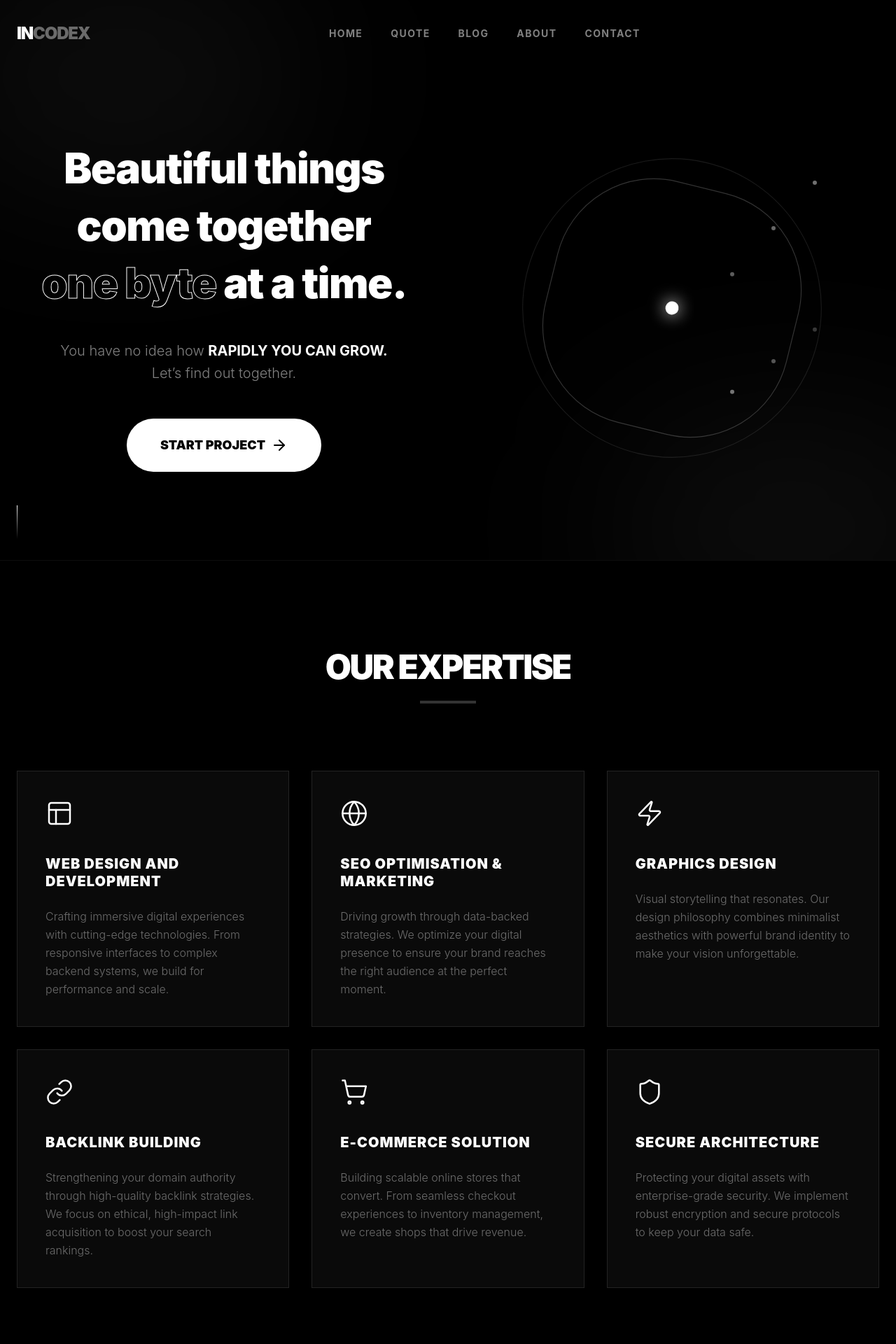
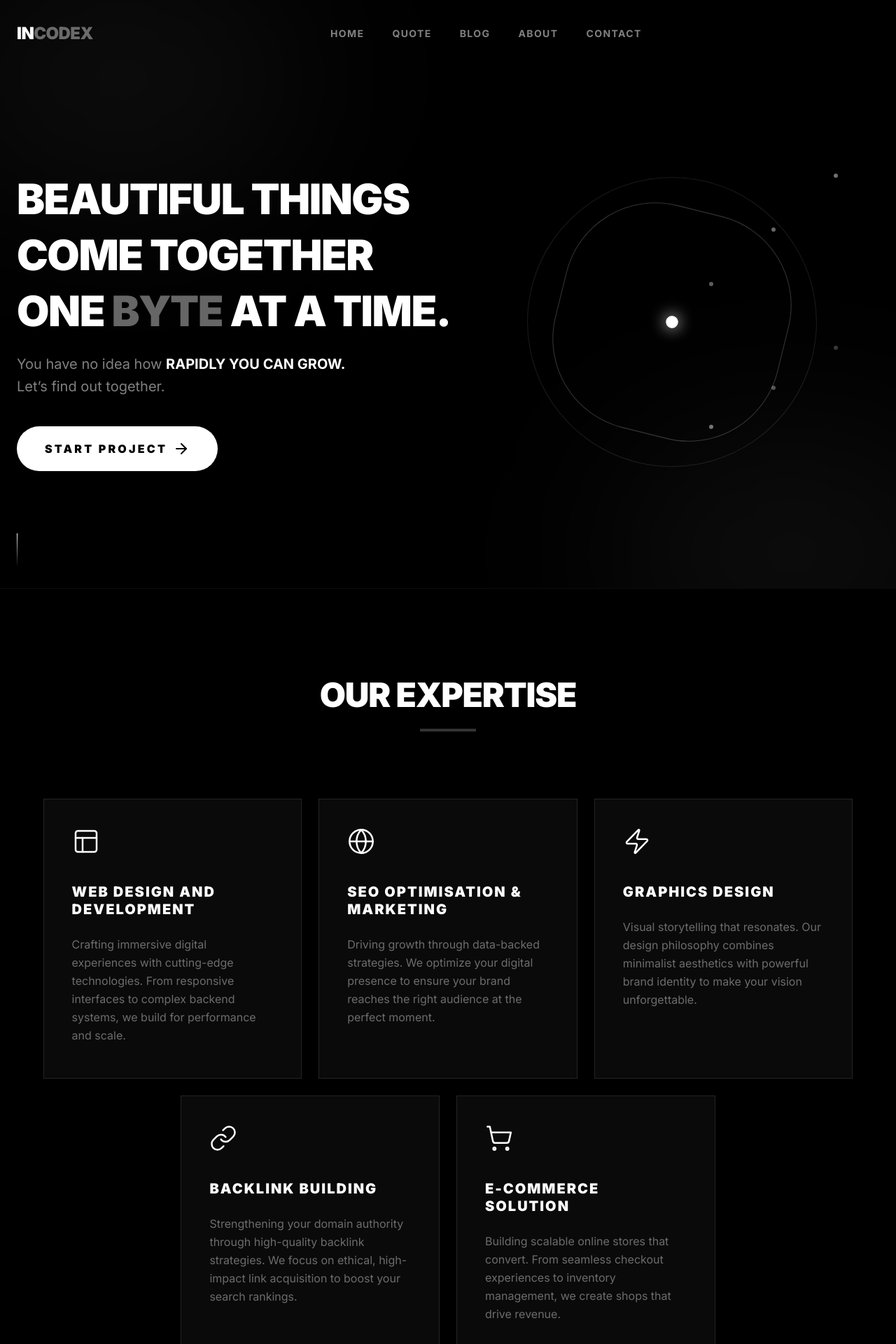
Before and after one commit to rantidebRoy/INCODEX, a React (Vite) app: page / in a window 1280 px wide. Shown: the top 1920 px of the page at 70% size. Built offline with nearby package versions, Linux system fonts and the light colour scheme.

Commit message:
Fonts Fixed

```diff
--- a/src/App.jsx
+++ b/src/App.jsx
@@ -19,7 +19,7 @@ const Navbar = () => {
           initial={{ opacity: 0, x: -20 }}
           animate={{ opacity: 1, x: 0 }}
           transition={{ duration: 0.8, ease: "easeOut" }}
-          className="text-2xl font-black tracking-tighter text-white cursor-default group"
+          className="text-2xl font-black tracking-tight text-white cursor-default group"
         >
           IN<span className="text-white/40 group-hover:text-white transition-colors duration-500">CODEX</span>
         </motion.div>
@@ -70,8 +70,8 @@ const Navbar = () => {
   );
 };
 
-const Reveal = ({ children, delay = 0 }) => (
-  <div className="relative overflow-hidden w-fit mx-auto">
+const Reveal = ({ children, delay = 0, className = "" }) => (
+  <div className={`relative overflow-hidden w-fit ${className}`}>
     <motion.div
       initial={{ y: "100%" }}
       whileInView={{ y: 0 }}
@@ -106,21 +106,21 @@ const Hero = () => {
         />
       </div>
 
-      <div className="max-w-7xl mx-auto w-full grid lg:grid-cols-2 gap-12 items-center relative z-10">
-        <div className="text-center">
-          <Reveal>
-            <h1 className="text-4xl md:text-6xl font-black text-white mb-4 leading-[1.1] tracking-tight">
+      <div className="max-w-7xl mx-auto w-full grid lg:grid-cols-2 gap-12 items-center relative z-10 py-12 md:py-20">
+        <div className="text-center lg:text-left max-w-2xl mx-auto lg:mx-0">
+          <Reveal className="mx-auto lg:mx-0">
+            <h1 className="text-3xl md:text-5xl lg:text-6xl font-black text-white mb-2 leading-[1.2] tracking-tight uppercase">
               Beautiful things
             </h1>
           </Reveal>
-          <Reveal delay={0.1}>
-            <h1 className="text-4xl md:text-6xl font-black text-white mb-4 leading-[1.1] tracking-tight">
+          <Reveal delay={0.1} className="mx-auto lg:mx-0">
+            <h1 className="text-3xl md:text-5xl lg:text-6xl font-black text-white mb-2 leading-[1.2] tracking-tight uppercase">
               come together
             </h1>
           </Reveal>
-          <Reveal delay={0.2}>
-            <h1 className="text-4xl md:text-6xl font-black text-white mb-4 leading-[1.1] tracking-tight">
-              <span className="text-outline-white text-transparent">one byte</span> at a time.
+          <Reveal delay={0.2} className="mx-auto lg:mx-0">
+            <h1 className="text-3xl md:text-5xl lg:text-6xl font-black text-white mb-6 leading-[1.2] tracking-tight uppercase whitespace-nowrap">
+              one <span className="text-white/40">byte</span> at a time.
             </h1>
           </Reveal>
 
@@ -128,7 +128,7 @@ const Hero = () => {
             initial={{ opacity: 0, y: 20 }}
             animate={{ opacity: 1, y: 0 }}
             transition={{ duration: 0.8, delay: 0.6 }}
-            className="text-lg md:text-xl text-white/50 mt-8 mb-12 max-w-xl mx-auto leading-relaxed font-light"
+            className="text-base md:text-lg lg:text-xl text-white/50 mb-10 leading-relaxed font-light px-4 md:px-0"
           >
             You have no idea how <span className="text-white font-bold">RAPIDLY YOU CAN GROW.</span> <br className="hidden md:block" />
             Let’s find out together.
@@ -138,42 +138,42 @@ const Hero = () => {
             initial={{ opacity: 0, scale: 0.9 }}
             animate={{ opacity: 1, scale: 1 }}
             transition={{ duration: 0.5, delay: 0.8 }}
-            className="flex flex-col sm:flex-row items-center justify-center gap-4"
+            className="flex flex-col sm:flex-row items-center justify-center lg:justify-start gap-4"
           >
-            <button className="bg-white text-black px-12 py-6 rounded-full font-black text-lg flex items-center group hover:bg-neutral-200 transition-all duration-300 shadow-2xl relative">
-              <span className="relative z-10">START PROJECT</span>
+            <button className="bg-white text-black px-10 py-5 rounded-full font-black text-base flex items-center group hover:bg-neutral-200 transition-all duration-300 shadow-2xl relative">
+              <span className="relative z-10 uppercase tracking-[0.2em]">START PROJECT</span>
               <ArrowRight className="ml-2 group-hover:translate-x-1 transition-transform relative z-10" />
             </button>
           </motion.div>
         </div>
 
-        {/* Right side animation */}
-        <div className="hidden lg:block relative h-[500px]">
+        {/* Right side animation - now responsive */}
+        <div className="relative h-[300px] md:h-[500px] lg:h-[600px] w-full flex items-center justify-center">
           <motion.div
             animate={{
               rotate: 360,
-              scale: [1, 1.1, 1],
+              scale: [1, 1.05, 1],
             }}
             transition={{
               duration: 20,
               repeat: Infinity,
               ease: "linear"
             }}
-            className="absolute top-1/2 left-1/2 -translate-x-1/2 -translate-y-1/2 w-[400px] h-[400px] border border-white/10 rounded-full"
+            className="absolute w-[280px] h-[280px] md:w-[400px] md:h-[400px] border border-white/10 rounded-full"
           />
           <motion.div
             animate={{
               rotate: -360,
-              scale: [1, 1.2, 1],
+              scale: [1, 1.1, 1],
             }}
             transition={{
               duration: 15,
               repeat: Infinity,
               ease: "linear"
             }}
-            className="absolute top-1/2 left-1/2 -translate-x-1/2 -translate-y-1/2 w-[300px] h-[300px] border border-white/20 rounded-[40%] flex items-center justify-center"
+            className="absolute w-[200px] h-[200px] md:w-[300px] md:h-[300px] border border-white/20 rounded-[40%] flex items-center justify-center"
           >
-            <div className="w-4 h-4 bg-white rounded-full shadow-[0_0_20px_white]" />
+            <div className="w-3 h-3 md:w-4 md:h-4 bg-white rounded-full shadow-[0_0_20px_white]" />
           </motion.div>
 
           {/* Floating bytes/dots */}
@@ -189,10 +189,10 @@ const Hero = () => {
                 repeat: Infinity,
                 delay: i * 0.5,
               }}
-              className="absolute w-1.5 h-1.5 bg-white rounded-full"
+              className="absolute w-1 md:w-1.5 h-1 md:h-1.5 bg-white rounded-full"
               style={{
                 top: `${20 + i * 12}%`,
-                right: `${15 + (i % 3) * 10}%`,
+                right: `${10 + (i % 3) * 15}%`,
               }}
             />
           ))}
@@ -215,9 +215,9 @@ const ProgressInfo = () => {
   return (
     <section className="py-32 px-6 bg-black text-white transition-colors duration-500 overflow-hidden relative">
       <div className="max-w-7xl mx-auto relative z-10 text-center">
-        <Reveal>
-          <h2 className="text-3xl md:text-6xl font-black mb-10 tracking-tighter leading-[1] max-w-5xl mx-auto uppercase">
-            BUSINESSES GROWING WITH <span className="text-outline-white text-transparent" style={{ WebkitTextStroke: '1.5px white' }}>INCODEX</span>
+        <Reveal className="mx-auto">
+          <h2 className="text-3xl md:text-6xl font-black mb-10 tracking-tight leading-[1] max-w-5xl mx-auto uppercase">
+            BUSINESSES GROWING WITH IN<span className="text-white/40">CODEX</span>
           </h2>
         </Reveal>
 
@@ -253,7 +253,7 @@ const ProgressInfo = () => {
           >
             <div className="absolute top-0 left-0 w-1 h-0 bg-white group-hover:h-full transition-all duration-700" />
             <div className="absolute top-0 right-0 w-1 h-0 bg-white/20 group-hover:h-full transition-all duration-700 delay-100" />
-            <h3 className="text-3xl font-black mb-2 tracking-tighter uppercase">FIFTY SHADES OF WEBSITE</h3>
+            <h3 className="text-3xl font-black mb-2 tracking-tight uppercase">FIFTY SHADES OF WEBSITE</h3>
             <p className="text-2xl font-light text-white/30 mb-10 tracking-tight">$157 – $900</p>
             <ul className="space-y-5 mb-12 flex-grow">
               {['E-commerce', 'Portfolio', 'Personal Blogs', 'News Portal', 'Organisations', 'Travel Agency', 'Fundraising'].map((item) => (
@@ -279,7 +279,7 @@ const ProgressInfo = () => {
           >
             <div className="absolute top-0 left-0 w-1 h-0 bg-white group-hover:h-full transition-all duration-700" />
             <div className="absolute top-0 right-0 w-1 h-0 bg-white/20 group-hover:h-full transition-all duration-700 delay-100" />
-            <h3 className="text-3xl font-black mb-2 tracking-tighter uppercase">INNOVATIVE GRAPHICS & SEO</h3>
+            <h3 className="text-3xl font-black mb-2 tracking-tight uppercase">INNOVATIVE GRAPHICS & SEO</h3>
             <p className="text-2xl font-light text-white/30 mb-10 tracking-tight">$17 – $500</p>
             <ul className="space-y-5 mb-12 flex-grow">
               {['Logo Design', 'Banner Design', 'Vector Illustrations', 'UI/UX Design', 'On-Page SEO', 'Off-Page SEO'].map((item) => (
@@ -313,8 +313,8 @@ const ServicesInfo = () => {
           viewport={{ once: true }}
           transition={{ duration: 0.8 }}
         >
-          <Reveal>
-            <h2 className="text-3xl md:text-5xl font-black mb-8 tracking-tighter uppercase leading-[1.1]">
+          <Reveal className="mx-auto">
+            <h2 className="text-3xl md:text-5xl font-black mb-8 tracking-tight uppercase leading-[1.1]">
               TOP-NOTCH SERVICES <br /> FOR YOUR BUSINESS
             </h2>
           </Reveal>
@@ -372,11 +372,6 @@ const Features = () => {
       icon: ShoppingCart,
       title: "E-COMMERCE SOLUTION",
       description: "Building scalable online stores that convert. From seamless checkout experiences to inventory management, we create shops that drive revenue."
-    },
-    {
-      icon: Shield,
-      title: "SECURE ARCHITECTURE",
-      description: "Protecting your digital assets with enterprise-grade security. We implement robust encryption and secure protocols to keep your data safe."
     }
   ];
 
@@ -384,8 +379,8 @@ const Features = () => {
     <section id="quote" className="py-32 px-6 bg-black border-t border-white/5 relative overflow-hidden">
       <div className="max-w-7xl mx-auto">
         <div className="text-center mb-24">
-          <Reveal>
-            <h2 className="text-3xl md:text-5xl font-black text-white mb-6 tracking-tighter uppercase">OUR EXPERTISE</h2>
+          <Reveal className="mx-auto">
+            <h2 className="text-3xl md:text-5xl font-black text-white mb-6 tracking-tight uppercase">OUR EXPERTISE</h2>
           </Reveal>
           <motion.div
             initial={{ width: 0 }}
@@ -395,7 +390,7 @@ const Features = () => {
           />
         </div>
 
-        <div className="grid md:grid-cols-2 lg:grid-cols-3 gap-8">
+        <div className="flex flex-wrap justify-center gap-6">
           {features.map((f, i) => (
             <motion.div
               key={i}
@@ -404,7 +399,7 @@ const Features = () => {
               viewport={{ once: true }}
               transition={{ delay: i * 0.1, duration: 0.6 }}
               whileHover={{ y: -10 }}
-              className="group p-10 border border-white/10 hover:border-white transition-all duration-500 bg-neutral-950 flex flex-col h-full relative"
+              className="group p-10 border border-white/10 hover:border-white transition-all duration-500 bg-neutral-950 flex flex-col relative w-full md:w-[45%] lg:w-[30%] min-h-[400px] flex-grow-0 flex-shrink-0"
             >
               {/* Corner decor */}
               <div className="absolute top-0 right-0 w-8 h-8 opacity-0 group-hover:opacity-100 transition-opacity">
@@ -415,7 +410,7 @@ const Features = () => {
               <div className="w-12 h-12 text-white mb-8 group-hover:scale-110 transition-transform duration-500">
                 <f.icon size={40} strokeWidth={1.5} />
               </div>
-              <h3 className="text-xl font-black text-white mb-6 leading-tight tracking-wider uppercase">
+              <h3 className="text-xl font-black text-white mb-6 leading-tight tracking-widest uppercase">
                 {f.title}
               </h3>
               <p className="text-white/40 leading-relaxed font-light group-hover:text-white/70 transition-colors flex-grow">
@@ -432,15 +427,15 @@ const Features = () => {
 const CTA = () => (
   <section className="py-24 px-6 bg-black overflow-hidden relative transition-colors duration-500 border-t border-white/5">
     <div className="absolute top-0 right-0 opacity-5">
-      <span className="text-[200px] font-black pointer-events-none text-white">INCODEX</span>
+      <span className="text-[200px] font-black pointer-events-none text-white">IN<span className="text-white/40">CODEX</span></span>
     </div>
-    <div className="max-w-7xl mx-auto relative z-10 text-center md:text-left flex flex-col md:flex-row items-center justify-between gap-12">
-      <div>
-        <Reveal>
-          <h2 className="text-4xl md:text-6xl font-black text-white mb-8 leading-[1.1] tracking-tighter uppercase">
+    <div className="max-w-7xl mx-auto relative z-10 text-center flex flex-col items-center justify-center gap-12">
+      <div className="max-w-4xl">
+        <Reveal className="mx-auto">
+          <h2 className="text-4xl md:text-6xl font-black text-white mb-8 leading-[1.1] tracking-tight uppercase">
             BEAUTIFUL THINGS <br />
             COME TOGETHER <br />
-            ONE BYTE AT A TIME.
+            ONE <span className="text-white/40">BYTE</span> AT A TIME.
           </h2>
         </Reveal>
         <p className="text-xl text-white/60 max-w-xl">
@@ -459,7 +454,7 @@ const Footer = () => (
     <div className="max-w-7xl mx-auto">
       <div className="grid md:grid-cols-4 gap-12 mb-16">
         <div className="col-span-2">
-          <div className="text-3xl font-black mb-6">INCODEX</div>
+          <div className="text-3xl font-black mb-6">IN<span className="text-white/40">CODEX</span></div>
           <p className="text-white/50 max-w-sm mb-8">
             Superior software engineering firm specializing in complex system architectures and intelligent product development.
           </p>
@@ -532,8 +527,8 @@ const Testimonials = () => {
 
       <div className="max-w-7xl mx-auto relative z-10">
         <div className="text-center mb-24">
-          <Reveal>
-            <h2 className="text-3xl md:text-5xl font-black text-white mb-6 tracking-tighter uppercase">CLIENT VOICES</h2>
+          <Reveal className="mx-auto">
+            <h2 className="text-3xl md:text-5xl font-black text-white mb-6 tracking-tight uppercase">CLIENT VOICES</h2>
           </Reveal>
           <motion.div
             initial={{ width: 0 }}
@@ -548,8 +543,8 @@ const Testimonials = () => {
           <div className="flex justify-center mb-10">
             <Quote size={40} className="text-white opacity-20" />
           </div>
-          <Reveal>
-            <h3 className="text-2xl md:text-4xl font-black text-white mb-10 tracking-tighter uppercase leading-[1.1]">
+          <Reveal className="mx-auto">
+            <h3 className="text-2xl md:text-4xl font-black text-white mb-10 tracking-tight uppercase leading-[1.1]">
               "We feel confident to use their skills <br /> to boost our presence online!"
             </h3>
           </Reveal>
@@ -576,7 +571,7 @@ const Testimonials = () => {
                 <User size={40} className="text-white opacity-20" />
               </div>
             </div>
-            <span className="text-white font-black text-sm tracking-[0.3em] uppercase">Chairman</span>
+            <span className="text-white font-black text-sm tracking-[0.4em] uppercase">Chairman</span>
             <span className="text-white/30 text-[10px] mt-2 tracking-[0.2em] uppercase max-w-xs cursor-default">Dept. of Criminology, University of Dhaka</span>
           </div>
         </div>
@@ -639,8 +634,8 @@ const Blog = () => {
     <section id="blog" className="py-32 px-6 bg-black border-t border-white/5">
       <div className="max-w-7xl mx-auto">
         <div className="text-center mb-24">
-          <Reveal>
-            <h2 className="text-3xl md:text-5xl font-black text-white mb-6 tracking-tighter uppercase">THE JOURNAL</h2>
+          <Reveal className="mx-auto">
+            <h2 className="text-3xl md:text-5xl font-black text-white mb-6 tracking-tight uppercase">THE JOURNAL</h2>
           </Reveal>
           <motion.div
             initial={{ width: 0 }}
--- a/src/index.css
+++ b/src/index.css
@@ -1,16 +1,35 @@
 @import "tailwindcss";
 
 @theme {
+  --font-sans: "Inter", ui-sans-serif, system-ui, -apple-system, BlinkMacSystemFont, "Segoe UI", Roboto, "Helvetica Neue", Arial, "Noto Sans", sans-serif, "Apple Color Emoji", "Segoe UI Emoji", "Segoe UI Symbol", "Noto Color Emoji";
   --color-brand-black: #000000;
   --color-brand-white: #ffffff;
 }
 
-@utility text-outline-white {
-  -webkit-text-stroke: 1px white;
+:root {
+  font-family: "Inter", sans-serif;
 }
 
-@utility text-outline-black {
-  -webkit-text-stroke: 1px black;
+body {
+  margin: 0;
+  padding: 0;
+  font-family: "Inter", sans-serif;
+  background-color: black;
+  color: white;
+  -webkit-font-smoothing: antialiased;
+  -moz-osx-font-smoothing: grayscale;
+}
+
+.text-outline-white {
+  -webkit-text-stroke: 1.5px rgba(255, 255, 255, 0.8);
+  color: transparent !important;
+  display: inline-block;
+}
+
+.text-outline-black {
+  -webkit-text-stroke: 1.5px rgba(0, 0, 0, 0.8);
+  color: transparent !important;
+  display: inline-block;
 }
 
 html {
```
